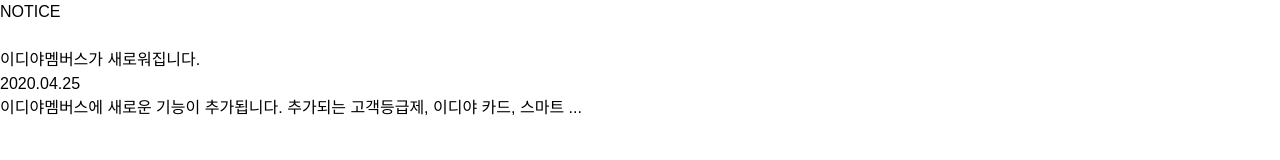
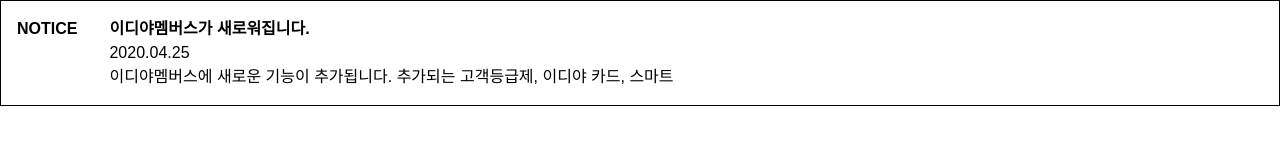
Before and after one commit to kimlog126/learn-tailwind-cli, a website: page src/example-03.html in a window 1280 px wide. Drawn offline with Linux system fonts and the light colour scheme; a web font is replaced by a local one.

Commit message:
03번 예제

```diff
--- a/src/example-03.html
+++ b/src/example-03.html
@@ -10,13 +10,13 @@
       as="font"
       href="/assets/font/woff2/PretendardVariable.woff2"
     />
-    <link rel="stylesheet" href="./styles/output.css" />
+    <link rel="stylesheet" href="/styles/output.css" />
   </head>
   <body>
-    <section>
-      <div>
-        <h2>NOTICE</h2>
-        <div>
+    <section class="flex border border-gray-500 bg-blue-950">
+      <div class="relative w-[150px] p-4 text-white">
+        <h2 class="text-xl font-bold">NOTICE</h2>
+        <div class="absolute right-2 bottom-2">
           <button>
             <svg
               width="16"
@@ -50,12 +50,16 @@
           </button>
         </div>
       </div>
-      <article>
-        <h3>이디야멤버스가 새로워집니다.</h3>
-        <time>2020.04.25</time>
-        <p>
+      <article class="min-w-0 grow space-y-2 bg-white p-4">
+        <h3 class="text-blue950 text-lg font-bold text-blue-800">
+          이디야멤버스가 새로워집니다.
+        </h3>
+        <time class="block text-xs text-gray-500" datetime="2025-03-14T16:31:04"
+          >2020.04.25</time
+        >
+        <p class="mt-4 truncate">
           이디야멤버스에 새로운 기능이 추가됩니다. 추가되는 고객등급제, 이디야
-          카드, 스마트 ...
+          카드, 스마트
         </p>
       </article>
     </section>
```
